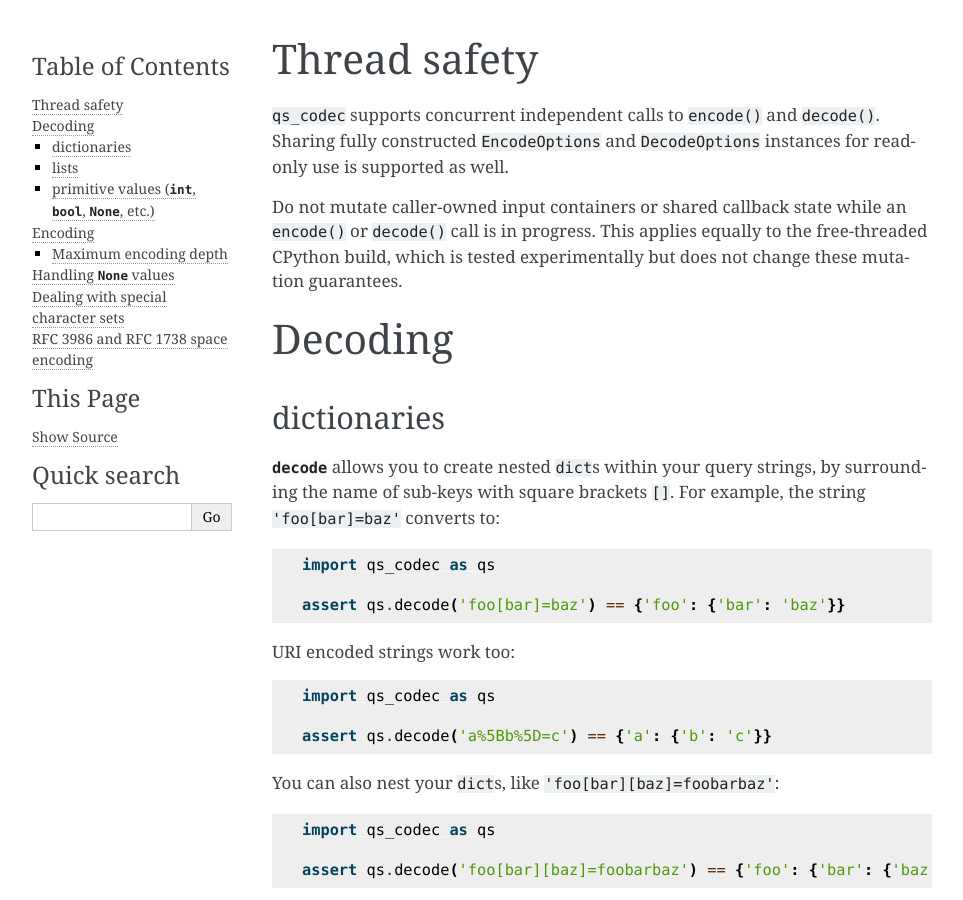
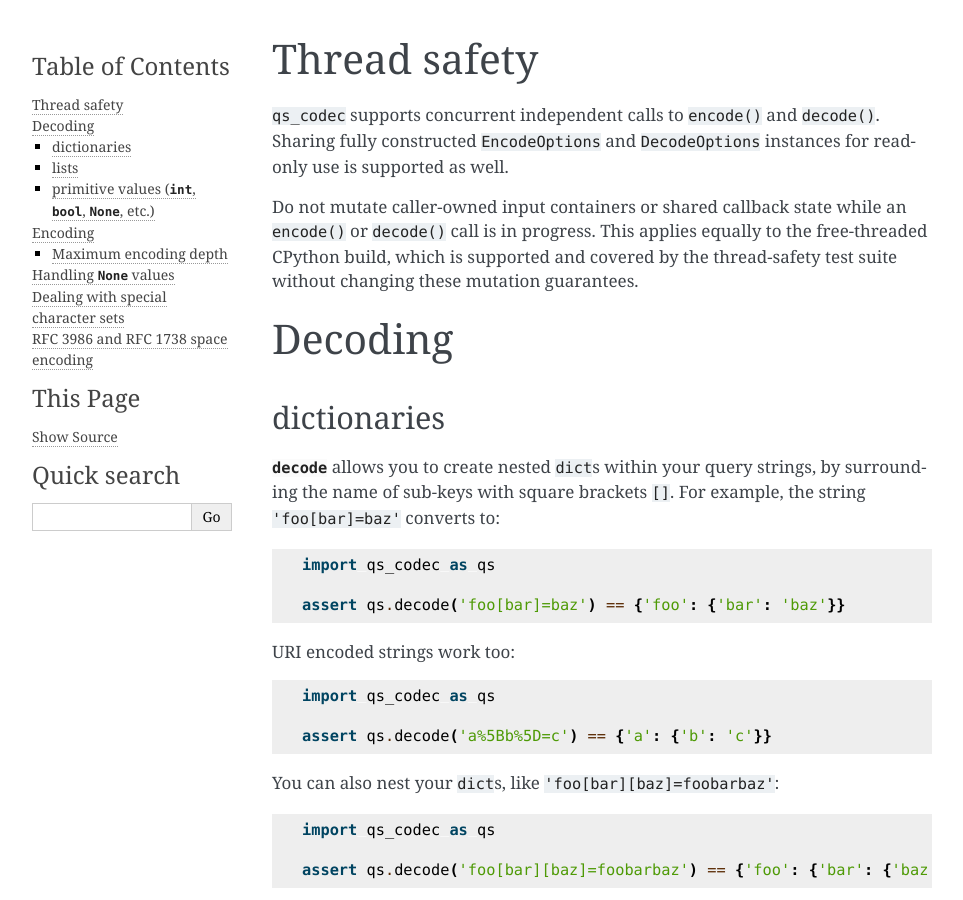
Before and after one commit to techouse/qs_codec, a Sphinx documentation site: the page built from docs/README.rst, in a window 1280 px wide and 900 px high. Shown: the whole window, without its empty margins (148-1111 px from the left). Built offline with Sphinx 7.4.7, drawn with Linux system fonts in a browser that asks for light colours.

Commit message:
docs: clarify thread safety support for free-threaded CPython build

```diff
--- a/docs/README.rst
+++ b/docs/README.rst
@@ -7,8 +7,8 @@ use is supported as well.
 
 Do not mutate caller-owned input containers or shared callback state while an
 ``encode()`` or ``decode()`` call is in progress. This applies equally to the
-free-threaded CPython build, which is tested experimentally but does not change
-these mutation guarantees.
+free-threaded CPython build, which is supported and covered by the thread-safety
+test suite without changing these mutation guarantees.
 
 Decoding
 ~~~~~~~~
```
